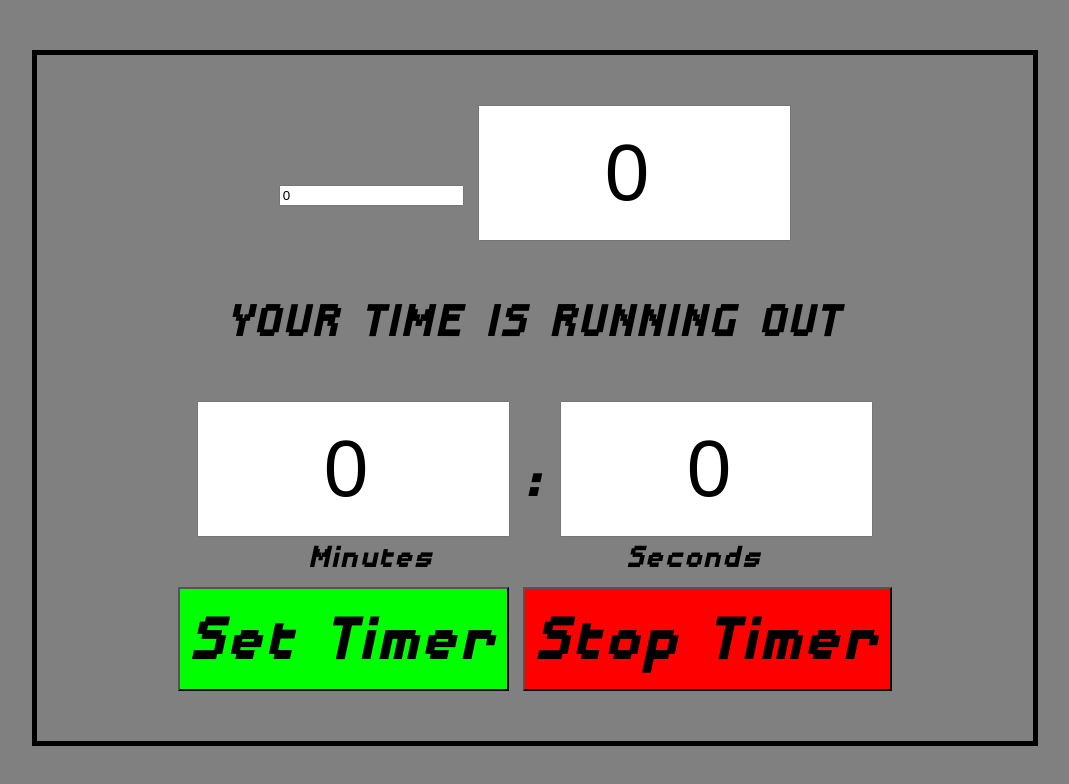
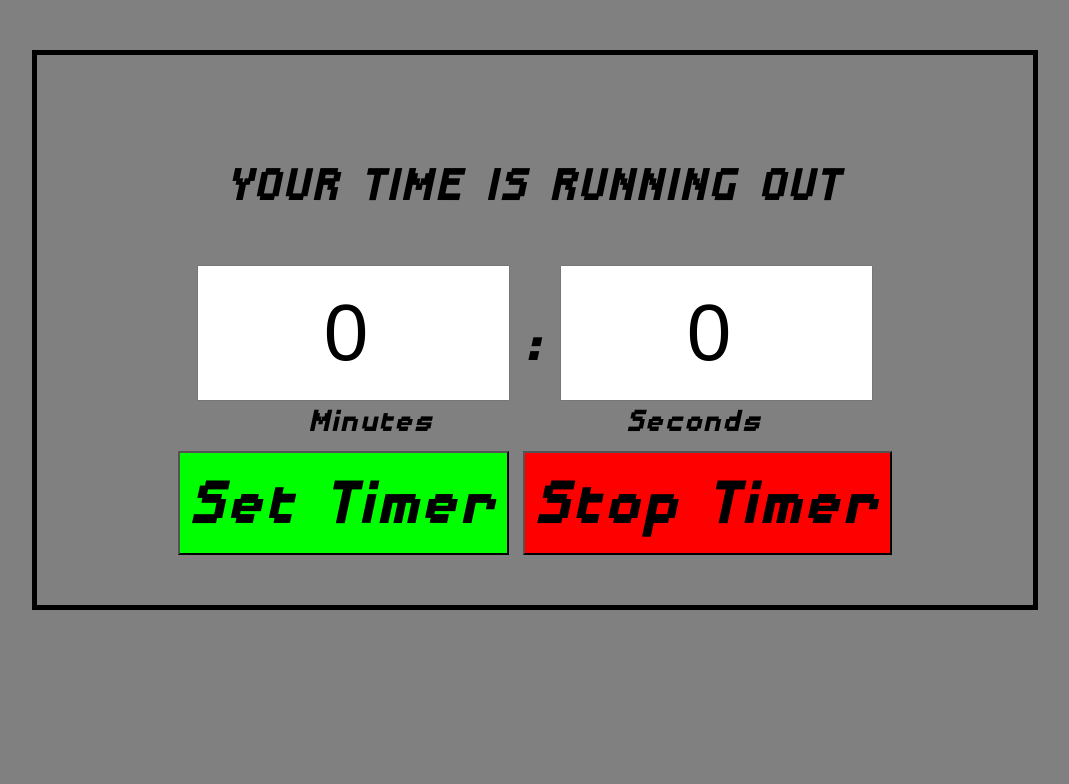
Before and after one commit to DennyRodrigues/DennyRodrigues.github.io, a plain HTML site: page index.html in a window 1280 px wide. Shown: the whole page, without its empty margins (105-1174 px from the left). Drawn offline with Linux system fonts and the light colour scheme.

Commit message:
Update index.html

```diff
--- a/index.html
+++ b/index.html
@@ -9,8 +9,6 @@
 </head>
 <body>
     <div id="clock">
-        <input type="number" value= 0>
-        <input type="number" class="timer_box" value= 0>
         <h2 id= "phrase">your time is running out </h2>
         <input type="number" class="timer_box" id="minutes" value= 0>
         <h1>:</h1>
```
